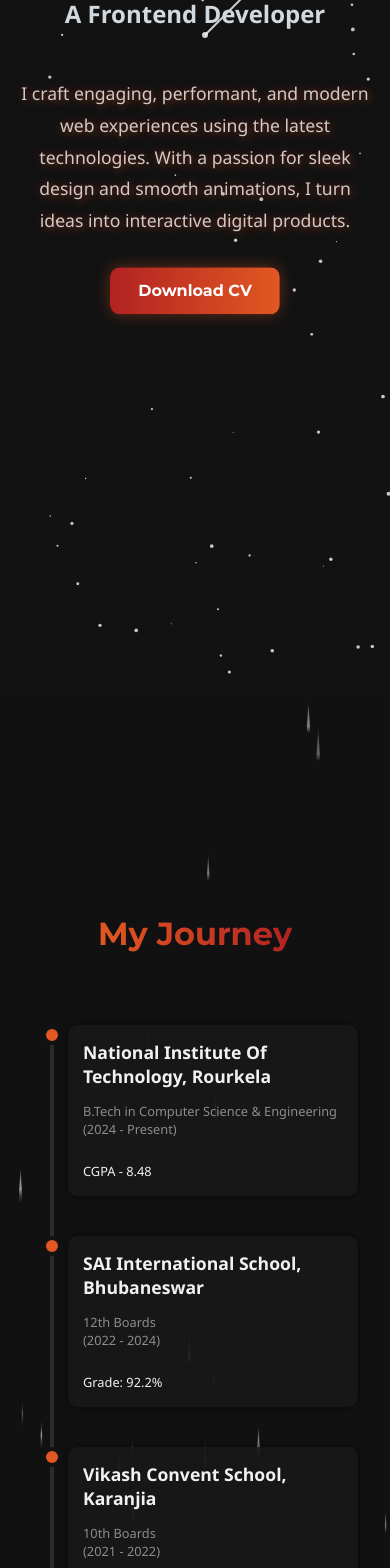
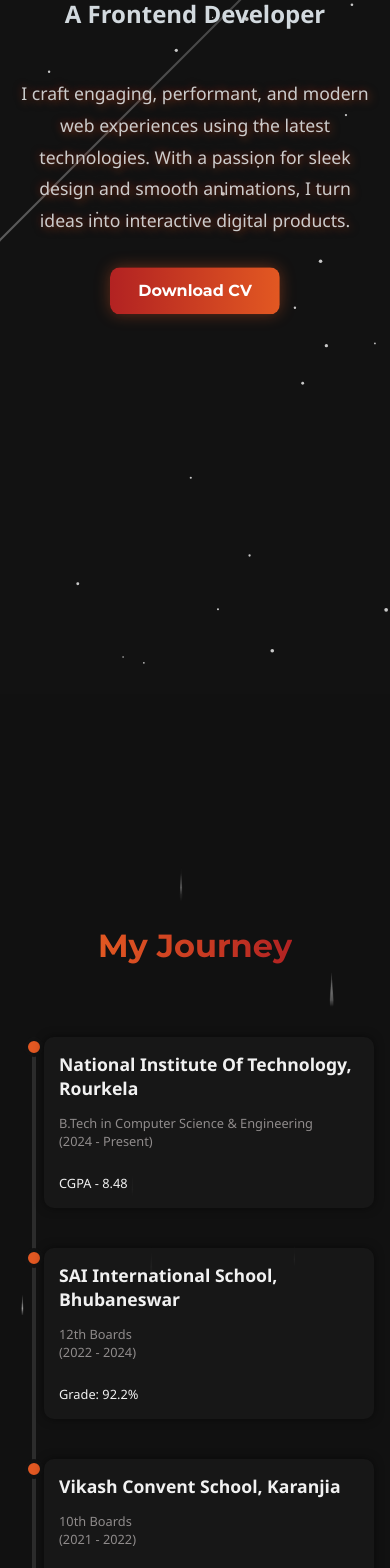
Before and after one commit to Pranjal-Sahu21/portfolio-website, a React (Vite) app: page / in a window 390 px wide. Shown: the top 1568 px of the page. Built offline with nearby package versions, Linux system fonts and the light colour scheme.

Commit message:
Minor styling changes for the stars

```diff
--- a/src/Home.jsx
+++ b/src/Home.jsx
@@ -21,7 +21,7 @@ export default function Home() {
     };
     window.addEventListener("resize", handleResize);
 
-    const numStars = 50;
+    const numStars = 30;
     const stars = [];
     for (let i = 0; i < numStars; i++) {
       const color = "rgba(200, 200, 200, ";
--- a/src/ParticleBackground.jsx
+++ b/src/ParticleBackground.jsx
@@ -10,7 +10,7 @@ export default function ParticleBackground() {
     let width = (canvas.width = window.innerWidth);
     let height = (canvas.height = window.innerHeight);
 
-    const particles = Array.from({ length: 100 }, () => ({
+    const particles = Array.from({ length: 50 }, () => ({
       x: Math.random() * width,
       y: Math.random() * height,
       size: Math.random() * 3 + 1,
--- a/src/style.css
+++ b/src/style.css
@@ -1544,19 +1544,19 @@ nav {
   .journey-card,
   .journey-card.left,
   .journey-card.right {
-    width: calc(100% - 60px);
+    width: calc(100% - 20px);
     align-self: flex-start;
-    margin-left: 48px;
+    margin-left: 24px;
     padding: 15px;
   }
 
   .timeline-dot {
-    left: 22px;
+    left: 4px;
     transform: none;
   }
 
   .journey-container::before {
-    left: 30px;
+    left: 12px;
     transform: none;
     width: 4px;
   }
```
